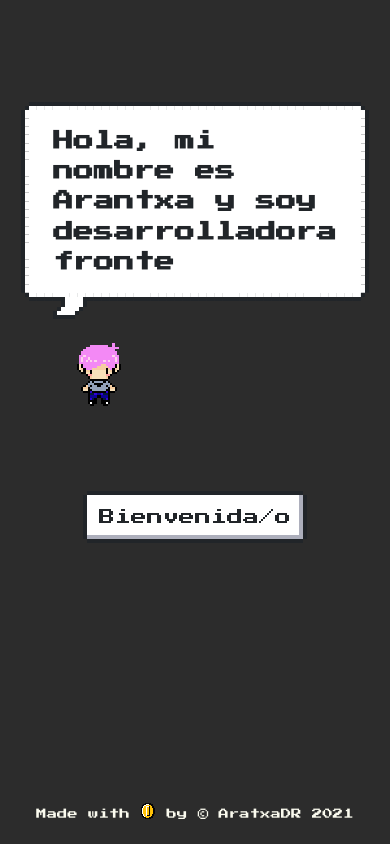
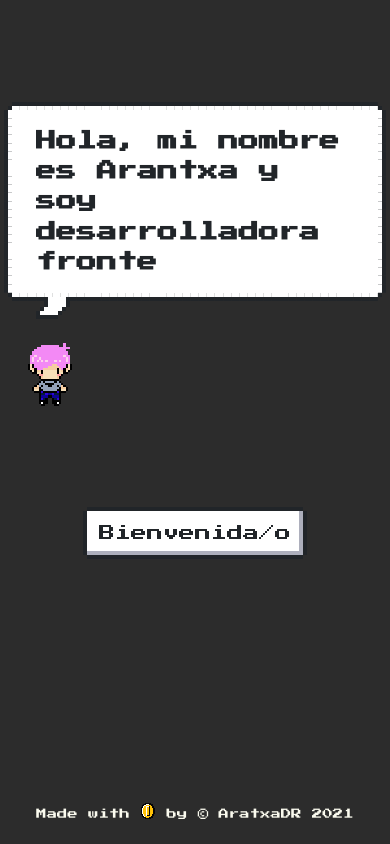
Before and after one commit to ArantxaDR/Portfolio, a React (Create React App) app: page / in a window 390 px wide. Built offline with nearby package versions, Linux system fonts and the light colour scheme; a web font is replaced by a local one.

Commit message:
style: fix avatar movement in responsive

```diff
--- a/src/components/Landing/Landing.tsx
+++ b/src/components/Landing/Landing.tsx
@@ -14,11 +14,11 @@ export default function Landing() {
         <main className=" nes-balloon from-left">
           <TypeWriter phrases={phrases} />
         </main>
+        <figure className="landing-wrapper__avatar">
         <img
-          className="landing-wrapper__img"
           src={pixelme}
           alt="Avatar en pixelart de Arantxa"
-        />
+        /></figure>
         <div className="btn">
           <LandingButton />
         </div>
--- a/src/components/Landing/_landing.scss
+++ b/src/components/Landing/_landing.scss
@@ -10,12 +10,11 @@
     flex-direction: column;
     justify-content: center;
     align-items: center;
-    margin-left: 15vh;
-    margin-right: 15vh;
+    align-content: center;
+
   }
-  &__img {
-    position: relative;
-    margin-right: 12rem;
+  &__avatar {
+       width: 100%;
   }
 }
 
@@ -31,9 +30,7 @@
 @media all and (min-width: 420px) {
   .landing-wrapper {
     padding-top: 20%;
-    &__img {
-      margin-right: 30rem;
-    }
+
   }
   .writer-text {
     font-size: 3vh;
@@ -50,9 +47,7 @@
       margin-left: 10vw;
       margin-right: 10vw;
     }
-    &__img {
-      margin-right: 75rem;
-    }
+
   }
   .nes-balloon{
     padding: 0.5rem;
```
